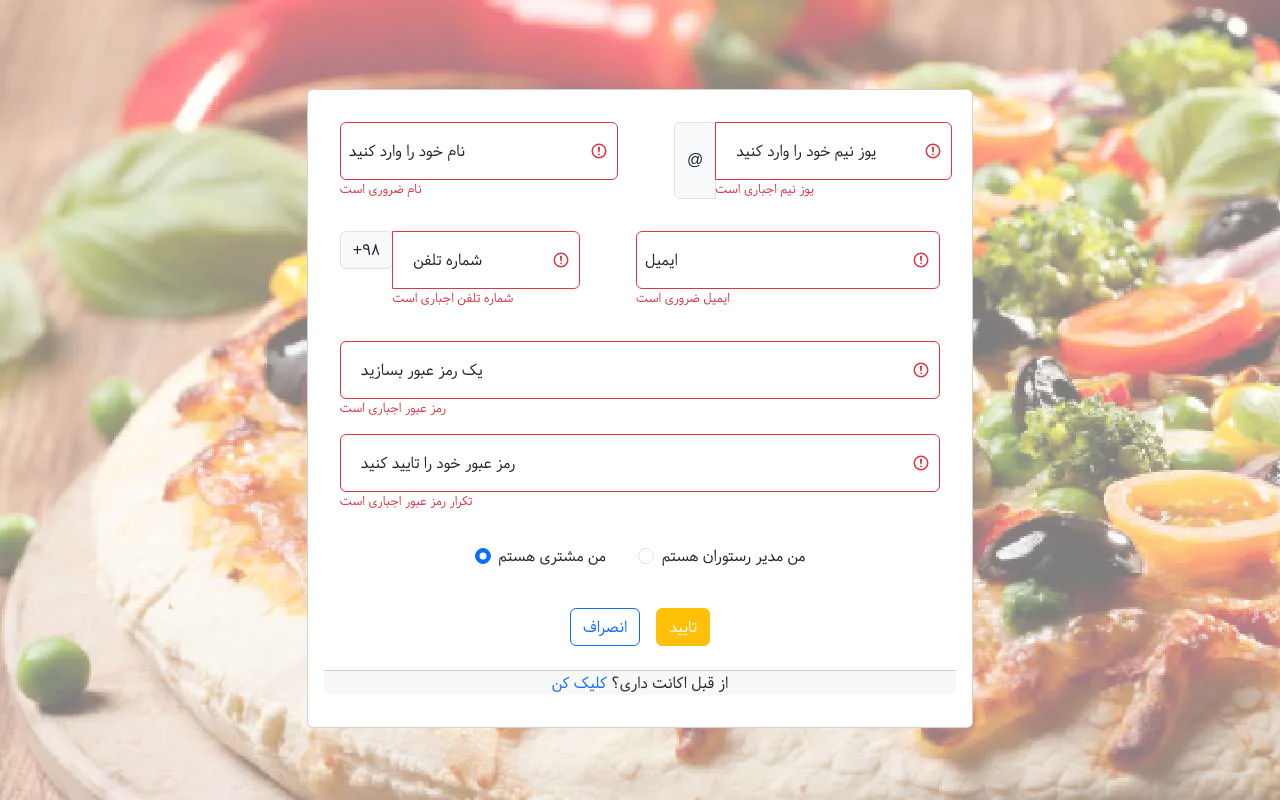
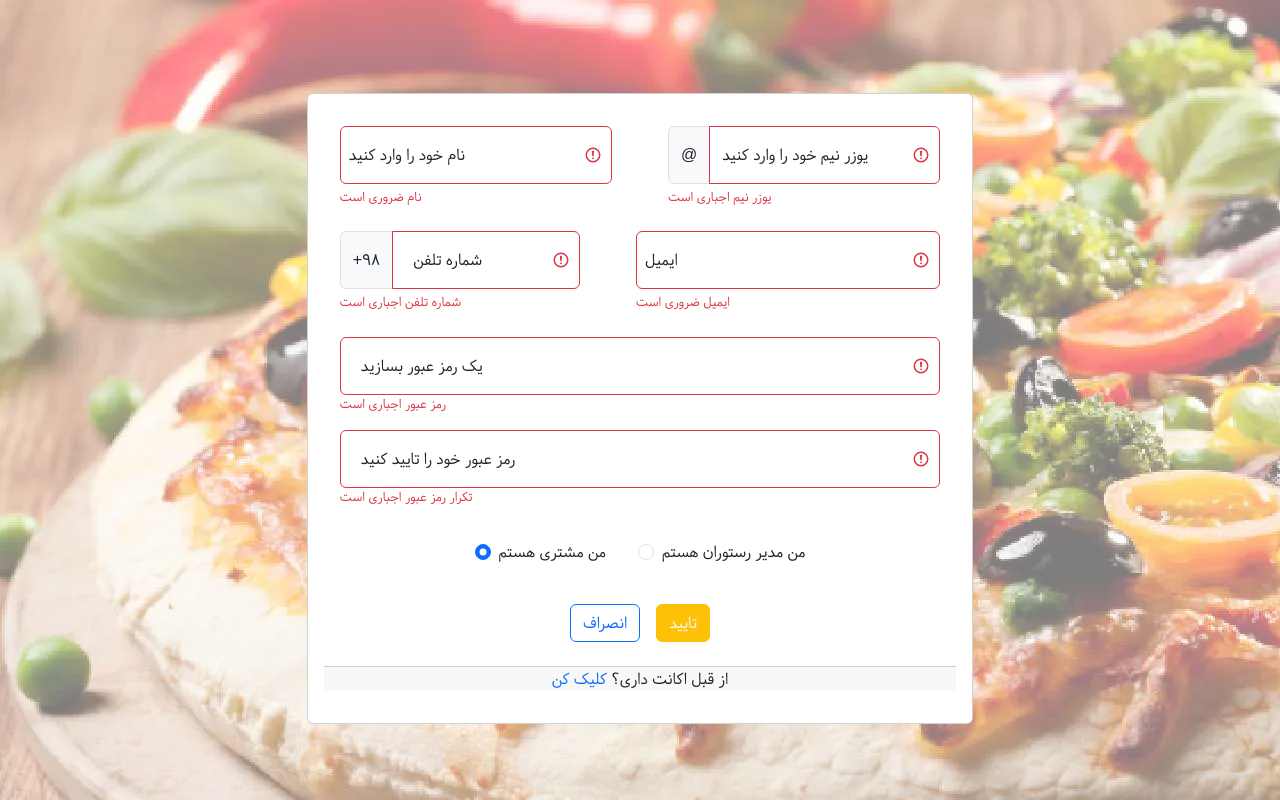
Before and after one commit to Noxious69/SnapFood.FrontEnd.Learn, an Angular app: page /register in a window 1280 px wide. Built offline with nearby package versions, Linux system fonts and the light colour scheme.

Commit message:
fixed inputgroup

```diff
--- a/src/app/signup/signup.component.css
+++ b/src/app/signup/signup.component.css
@@ -0,0 +1,3 @@
+.dis{
+    display: inline;
+}
--- a/src/app/signup/signup.component.html
+++ b/src/app/signup/signup.component.html
@@ -4,13 +4,11 @@
       <form class="needs-validation" #personForm="ngForm" novalidate>
         <div class="row">
           <div
-            class="form-floating col m-3"
-            style="font-family: samim , sans-serif"
-          >
+            class="form-floating col mb-0 m-3"
+            style="font-family: samim , sans-serif">
             <input
               [class.is-invalid]="
-                this.person.invalidName() || !this.person.fullName
-              "
+                this.person.invalidName() || !this.person.fullName"
               (click)="this.person.invalidName()"
               (keypress)="this.person.keyWord($event)"
               name="name"
@@ -19,32 +17,18 @@
               class="form-control"
               placeholder=" "
               aria-label="what is your name"
-              id="floatingInput"
-            />
-            <div
-              class="text-danger"
-              style="font-size: small; font-family: samim , sans-serif"
-              *ngIf="!person.fullName"
-            >
-              نام ضروری است
-            </div>
-            <div
-              class="text-danger"
-              style="font-size: small; font-family: samim , sans-serif"
-            >
-              {{ this.person.namemessage }}
-            </div>
+              id="floatingInput"/>
+
             <label class="ms-2" for="floatingInput">نام خود را وارد کنید</label>
           </div>
 
-          <div class="input-group m-3 me-1 col">
+          <div class="input-group mb-0 m-3 col">
             <span class="input-group-text" id="inputGroupPrepend">@</span>
 
             <div class="form-floating">
               <input
-                [class.is-invalid]="
-                  this.person.invalidUser() || !person.userName
-                "
+                [class.is-invalid]="this.person.invalidUser() || !person.userName"
+                (keypress)="person.keyWord($event)"
                 aria-describedby="inputGroupPrepend"
                 [(ngModel)]="person.userName"
                 name="user"
@@ -53,30 +37,48 @@
                 maxlength="10"
                 class="form-control"
                 placeholder=" "
-                aria-label="enter your user name"
-              />
+                aria-label="enter your user name"/>
+
+              <label class="formcontrol" for="floatingName">
+                یوزر نیم خود را وارد کنید</label>
+            </div>
+          </div>
+        </div>
+
+        <div class="row">
+          <div  class="dis col mb-2 ms-3 mt-1">
             <div
-                class="text-danger d-flex input-group-prended"
+              class="text-danger"
+              style="font-size: small; font-family: samim , sans-serif"
+              *ngIf="!person.fullName">
+              نام ضروری است
+            </div>
+            <div
+              class="text-danger"
+              style="font-size: small; font-family: samim , sans-serif">
+              {{ this.person.namemessage }}
+            </div>
+          </div>
+
+          <div  class="dis col mb-2 ms-3 mt-1">
+            <div
+            class="text-danger d-flex "
             *ngIf="!person.userName"
-                style="font-size: small; font-family: samim , sans-serif"
-              >
-                یوز نیم اجباری است
+            style="font-size: small; font-family: samim , sans-serif">
+            یوزر نیم اجباری است
             </div>
             <div class="text-danger" style="font-size: small">
               {{ person.usermessage }}
-              </div>
-              <label class="ms-2 formcontrol" for="floatingName"
-                >یوز نیم خود را وارد کنید</label
-              >
             </div>
           </div>
         </div>
 
         <div class="d-flex row">
-          <div class="input-group  m-3 col" style="font-family: samim , sans-serif">
-            <div class="">
+
+          <div class="input-group mb-0 m-3 col" style="font-family: samim , sans-serif">
+
               <span class="input-group-text " id="inputGroupPrepend">+98</span>
-            </div>
+
           <div class="form-floating">
               <input
                 maxlength="10"
@@ -87,24 +89,13 @@
                 [(ngModel)]="this.person.phone"
                 type="text"
                 class="form-control"
-                placeholder=" "
-              />
-              <div
-                class="text-danger col input-group"
-                *ngIf="!this.person.phone"
-                style="font-size: small; font-family: samim , sans-serif">
-                شماره تلفن اجباری است
-              </div>
-              <div
-                class="text-danger col input-group"
-                style="font-size: small; font-family: samim , sans-serif">
-                {{ this.person.phonemessage }}
-              </div>
+                placeholder=" "/>
 
                 <label class="ms-2" for="floatingInput">شماره تلفن</label>
               </div>
             </div>
-          <div class="form-floating m-3 col-md-6" style="font-family: samim , sans-serif">
+
+          <div class="form-floating mb-0 m-3 col-md-6" style="font-family: samim , sans-serif">
             <input
               [class.is-invalid]="!this.person.email || this.person.invalidEmail()"
               (blur)="person.invalidEmail()"
@@ -114,21 +105,42 @@
               type="email"
               class="form-control"
               placeholder=" "
-              required
-            />
+              required/>
+
+            <label class="ms-2" for="floatingInput">ایمیل</label>
+          </div>
+        </div>
+
+        <div class="row ">
+          <div class="dis col mb-2 ms-3 mt-1">
             <div
-              class="text-danger col"
+            class="text-danger"
+            *ngIf="!person.phone"
+            style="font-size: small; font-family: samim , sans-serif">
+            شماره تلفن اجباری است
+          </div>
+          <div
+            class="text-danger"
+            style="font-size: small; font-family: samim , sans-serif">
+            {{ person.phonemessage }}
+          </div>
+          </div>
+
+          <div class="dis col mb-2 me-5 mt-1">
+            <div
+              *ngIf="!this.person.email"
+              class=" text-danger"
+              style="font-size: small">
+              ایمیل ضروری است
+            </div>
+            <div
+            class=" text-danger"
             style="font-size: small">
             {{this.person.emailmessage}}
           </div>
-            <div
-              *ngIf="!this.person.email"
-              class="text-danger col"
-              style="font-size: small">
-              ایمیل ضروری است
+
           </div>
-            <label class="ms-2" for="floatingInput">ایمیل</label>
-          </div>
+
     </div>
 
         <div class="form-floating m-3 col">
@@ -142,8 +154,7 @@
             maxlength="15"
             class="form-control"
             placeholder=" "
-            name="password"
-          />
+            name="password"/>
           <div class="text-danger" style="font-size: small; font-family: samim , sans-serif">
             {{ this.person.passmessage }}
           </div>
@@ -160,14 +171,12 @@
             minlength="8"
             maxlength="15"
             class="form-control"
-            placeholder=" "
-          />
+            placeholder=" "/>
           <div class="text-danger" style="font-size: small">
             {{ this.person.againmessage }}
           </div>
           <label class="ms-2" for="floatingPassword"
-            >رمز عبور خود را تایید کنید</label
-          >
+            >رمز عبور خود را تایید کنید</label>
         </div>
 
         <div class="col-md text-center">
@@ -178,8 +187,7 @@
               type="radio"
               name="flexRadioDefault"
               id="checkCustomer"
-              [value]="false"
-            />
+              [value]="false"/>
 
             <label class="form-check-label" for="checkCustomer">
               من مشتری هستم
@@ -192,8 +200,7 @@
               type="radio"
               name="flexRadioDefault"
               id="checkBoos"
-              [value]="true"
-            />
+              [value]="true"/>
 
             <label class="form-check-label" for="checkBoos">
               من مدیر رستوران هستم
@@ -211,13 +218,11 @@
               class="form-control"
               placeholder="floatingInput"
               aria-label="what is your name"
-              id="floatingInput"
-            />
+              id="floatingInput"/>
             <div
               class="text-danger"
               *ngIf="!this.person.nameOfResturant"
-              style="font-size: small"
-            >
+              style="font-size: small">
               نام رستوران معتبر نیست
             </div>
             <label class="ms-2" for="floatingInput">نام رستوران</label>
@@ -256,8 +261,7 @@
         <div class="m-3 text-center justify-content-center">
           <button
             (click)="person.clear()"
-            class="btn btn-outline-primary text-center m-2"
-          >
+            class="btn btn-outline-primary text-center m-2">
             انصراف
           </button>
           <button class="btn btn-warning text-center text-light m-2">
@@ -272,8 +276,7 @@
                 [routerLink]="'/login'"
                 class="card-link text-decoration-none"
                 style="font-family: samim ,sans-serif"
-                >کلیک کن</a
-              >
+                >کلیک کن</a>
             </p>
           </div>
         </div>
--- a/src/app/~Models/Person.ts
+++ b/src/app/~Models/Person.ts
@@ -53,8 +53,8 @@ export class Person {
        }
 
       public invalidUser(){
-        if (this.userName != '' && this.userName.length <= 2 ) {
-          this.usermessage = 'نام کاربری باید حداقل سه حرف باشد'
+        if (this.userName != '' && this.userName.length < 5 ) {
+          this.usermessage = 'یوزر نیم باید حداقل 5 حرف باشد'
         } else{
           this.usermessage = '';
         }
```
Lines whose indentation alone changed are shown as unchanged.
